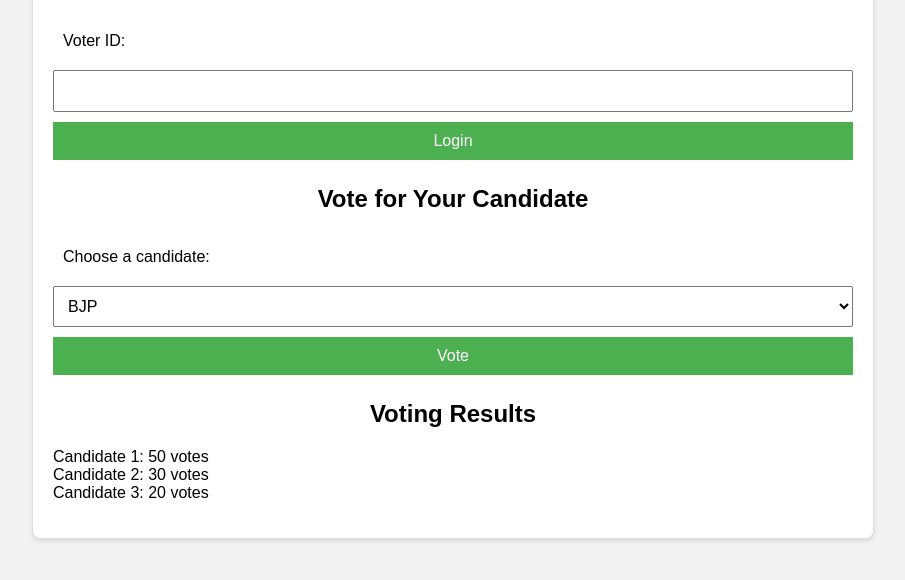
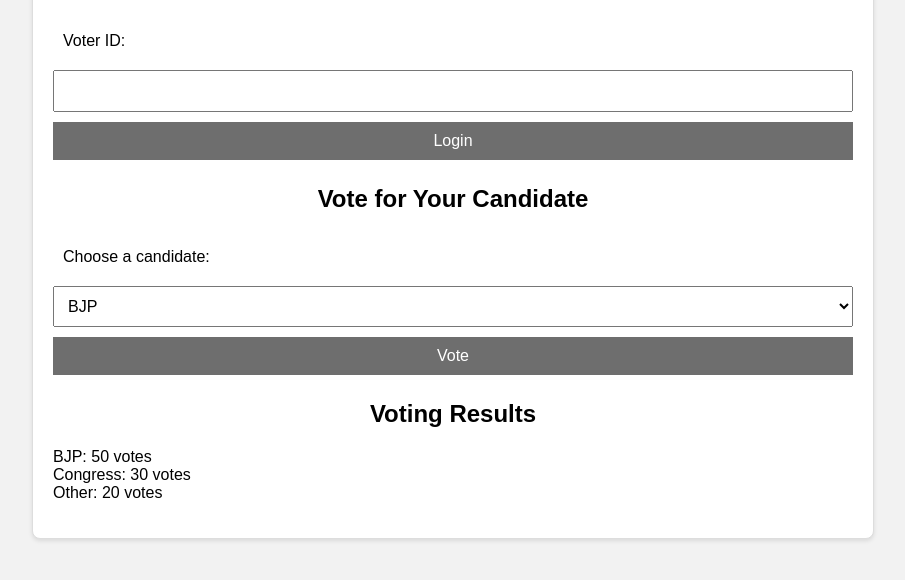
Before and after one commit to Runavphate/Portfolio, a plain HTML site: page Voting.html in a window 1280 px wide. Shown: the part 132-712 px from the top of the page, without its empty margins (187-1092 px from the left). Drawn offline with Linux system fonts and the light colour scheme.

Commit message:
Update Voting.html

```diff
--- a/Voting.html
+++ b/Voting.html
@@ -44,14 +44,14 @@
         }
 
         button {
-            background-color: #4CAF50;
+            background-color: #6e6e6e;
             color: white;
             border: none;
             cursor: pointer;
         }
 
         button:hover {
-            background-color: #45a049;
+            background-color: #000000;
         }
 
         #results {
@@ -96,9 +96,9 @@
             const results = document.getElementById('results');
 
             const exampleResults = {
-                'Candidate 1': 50,
-                'Candidate 2': 30,
-                'Candidate 3': 20
+                'BJP': 50,
+                'Congress': 30,
+                'Other': 20
             };
 
             loginForm.addEventListener('submit', (event) => {
```
